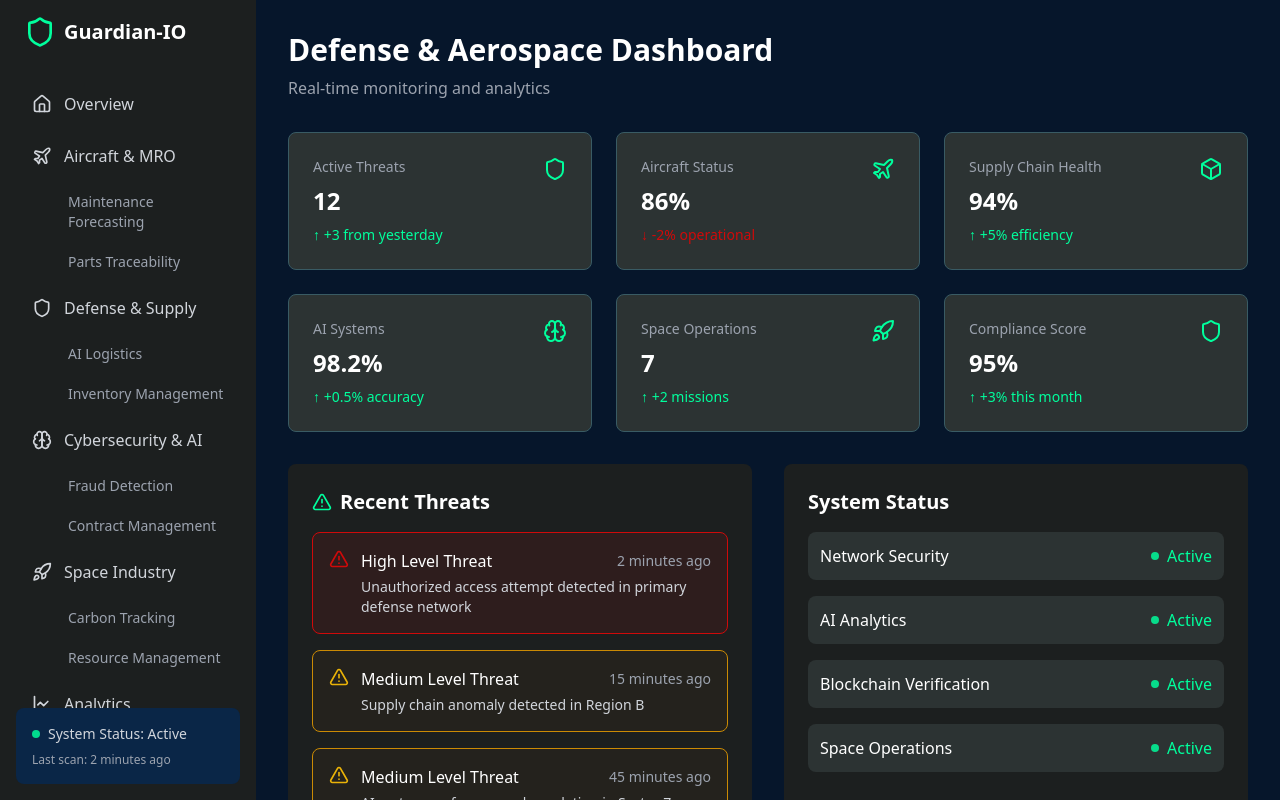
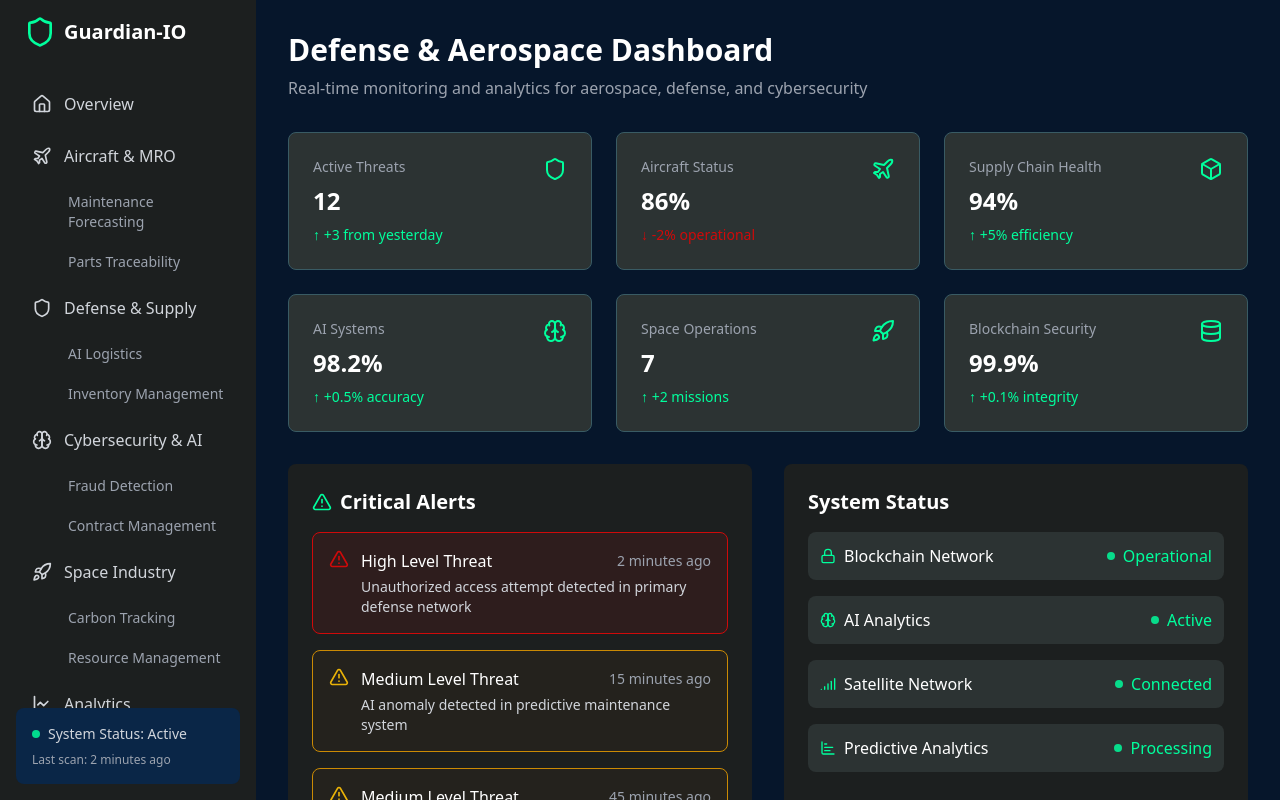
Before and after one commit to ObiwanKenobee/securetrace-dashboard, a React (Vite) app: page / in a window 1280 px wide. Shown: the top 800 px of the page. Built offline with nearby package versions, Linux system fonts and the light colour scheme.

Commit message:
Update codebase with latest changes
[skip gpt_engineer]

```diff
--- a/src/pages/Index.tsx
+++ b/src/pages/Index.tsx
@@ -1,4 +1,4 @@
-import { Shield, Plane, Box, AlertTriangle, Brain, Rocket } from "lucide-react";
+import { Shield, Plane, Box, AlertTriangle, Brain, Rocket, Database, Lock, Signal, ChartBar } from "lucide-react";
 import { DashboardSidebar } from "@/components/DashboardSidebar";
 import { MetricCard } from "@/components/MetricCard";
 import { ThreatAlert } from "@/components/ThreatAlert";
@@ -12,7 +12,7 @@ const Index = () => {
         <div className="max-w-7xl mx-auto">
           <header className="mb-8">
             <h1 className="text-3xl font-bold mb-2">Defense & Aerospace Dashboard</h1>
-            <p className="text-gray-400">Real-time monitoring and analytics</p>
+            <p className="text-gray-400">Real-time monitoring and analytics for aerospace, defense, and cybersecurity</p>
           </header>
 
           <div className="grid grid-cols-1 md:grid-cols-2 lg:grid-cols-3 gap-6 mb-8">
@@ -52,11 +52,11 @@ const Index = () => {
               trendValue="+2 missions"
             />
             <MetricCard
-              title="Compliance Score"
-              value="95%"
-              icon={<Shield className="w-6 h-6" />}
+              title="Blockchain Security"
+              value="99.9%"
+              icon={<Database className="w-6 h-6" />}
               trend="up"
-              trendValue="+3% this month"
+              trendValue="+0.1% integrity"
             />
           </div>
 
@@ -64,7 +64,7 @@ const Index = () => {
             <section className="bg-steel-dark p-6 rounded-lg">
               <h2 className="text-xl font-bold mb-4 flex items-center gap-2">
                 <AlertTriangle className="w-5 h-5 text-cyber" />
-                Recent Threats
+                Critical Alerts
               </h2>
               <div className="space-y-4">
                 <ThreatAlert
@@ -74,17 +74,17 @@ const Index = () => {
                 />
                 <ThreatAlert
                   level="medium"
-                  message="Supply chain anomaly detected in Region B"
+                  message="AI anomaly detected in predictive maintenance system"
                   timestamp="15 minutes ago"
                 />
                 <ThreatAlert
                   level="medium"
-                  message="AI system performance degradation in Sector 7"
+                  message="Supply chain verification pending for Component XB-2247"
                   timestamp="45 minutes ago"
                 />
                 <ThreatAlert
                   level="low"
-                  message="Routine maintenance required for Aircraft A-137"
+                  message="Scheduled blockchain validation for defense contracts"
                   timestamp="1 hour ago"
                 />
               </div>
@@ -94,31 +94,43 @@ const Index = () => {
               <h2 className="text-xl font-bold mb-4">System Status</h2>
               <div className="space-y-4">
                 <div className="flex items-center justify-between p-3 bg-steel rounded-lg">
-                  <span>Network Security</span>
+                  <div className="flex items-center gap-2">
+                    <Lock className="w-4 h-4 text-cyber" />
+                    <span>Blockchain Network</span>
+                  </div>
+                  <div className="flex items-center gap-2">
+                    <div className="w-2 h-2 bg-cyber rounded-full animate-pulse" />
+                    <span className="text-cyber">Operational</span>
+                  </div>
+                </div>
+                <div className="flex items-center justify-between p-3 bg-steel rounded-lg">
+                  <div className="flex items-center gap-2">
+                    <Brain className="w-4 h-4 text-cyber" />
+                    <span>AI Analytics</span>
+                  </div>
                   <div className="flex items-center gap-2">
                     <div className="w-2 h-2 bg-cyber rounded-full animate-pulse" />
                     <span className="text-cyber">Active</span>
                   </div>
                 </div>
                 <div className="flex items-center justify-between p-3 bg-steel rounded-lg">
-                  <span>AI Analytics</span>
+                  <div className="flex items-center gap-2">
+                    <Signal className="w-4 h-4 text-cyber" />
+                    <span>Satellite Network</span>
+                  </div>
                   <div className="flex items-center gap-2">
                     <div className="w-2 h-2 bg-cyber rounded-full animate-pulse" />
-                    <span className="text-cyber">Active</span>
+                    <span className="text-cyber">Connected</span>
                   </div>
                 </div>
                 <div className="flex items-center justify-between p-3 bg-steel rounded-lg">
-                  <span>Blockchain Verification</span>
+                  <div className="flex items-center gap-2">
+                    <ChartBar className="w-4 h-4 text-cyber" />
+                    <span>Predictive Analytics</span>
+                  </div>
                   <div className="flex items-center gap-2">
                     <div className="w-2 h-2 bg-cyber rounded-full animate-pulse" />
-                    <span className="text-cyber">Active</span>
-                  </div>
-                </div>
-                <div className="flex items-center justify-between p-3 bg-steel rounded-lg">
-                  <span>Space Operations</span>
-                  <div className="flex items-center gap-2">
-                    <div className="w-2 h-2 bg-cyber rounded-full animate-pulse" />
-                    <span className="text-cyber">Active</span>
+                    <span className="text-cyber">Processing</span>
                   </div>
                 </div>
               </div>
```
